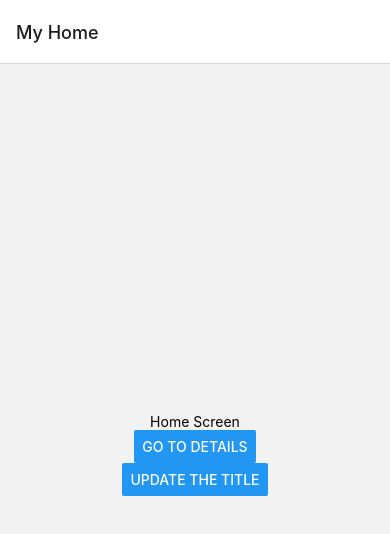
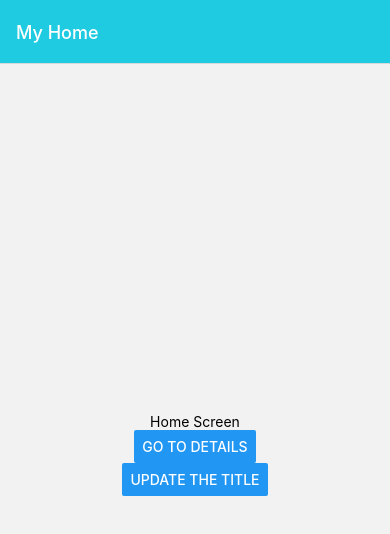
Before and after one commit to ftolentino/react-native-test, a React Native app: screen / in a window 390 px wide. Shown: the top 534 px of the page. Built offline with nearby package versions, Linux system fonts and the light colour scheme.

Commit message:
Add header styles to all stacks

```diff
--- a/App.js
+++ b/App.js
@@ -56,11 +56,24 @@ const Stack = createNativeStackNavigator();
 function App() {
   return (
     <NavigationContainer>
-      <Stack.Navigator initialRouteName="Home">
+      <Stack.Navigator
+        initialRouteName="Home"
+        screenOptions={{
+          headerStyle: {
+            backgroundColor : '#1ECBE1',
+          },
+          headerTintColor: '#fff',
+          headerTitleSTyle: {
+            fontWeight: 'bold',
+          },
+        }}
+      >
         <Stack.Screen
           name="Home"
           component={HomeScreen}
-          options={{ title: 'My Home'}}
+          options={{
+            title: 'My Home'
+          }}
         />
         <Stack.Screen name="Details" component={DetailsScreen} />
       </Stack.Navigator>
```
